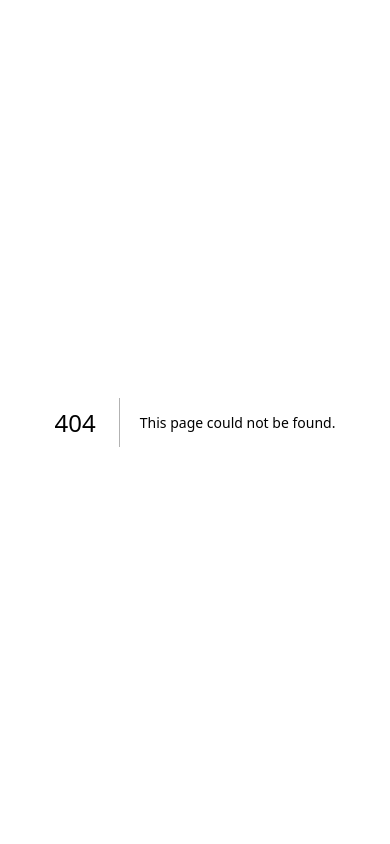
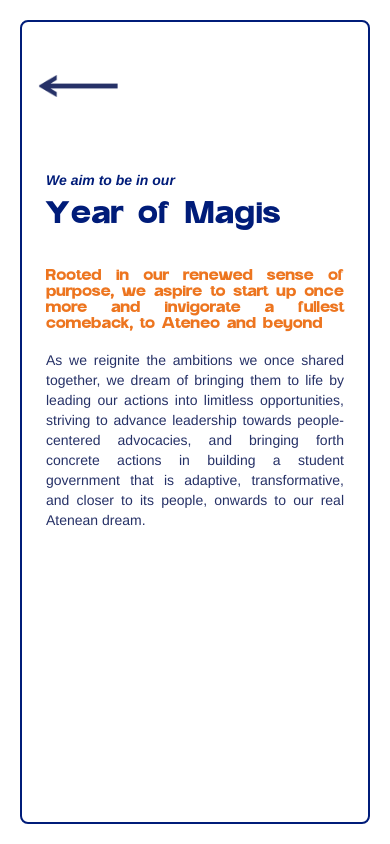
Before and after one commit to SAMAHAN-Systems-Development/samahan-at-the-get-go, a Next.js app: page /AboutFifthSection in a window 390 px wide. Before the commit this address had no page. Built offline with nearby package versions, Linux system fonts and the light colour scheme.

Commit message:
chore: added app | updated component and responsiveness

```diff
--- /dev/null
+++ b/src/app/AboutFifthSection/page.tsx
@@ -0,0 +1,9 @@
+import AboutFifthSection from "@/components/ui/AboutPage/AboutFifthSection/AboutFifthSection";
+
+export default function Home() {
+  return (
+    <main>
+      <AboutFifthSection title="Year of Magis" />
+    </main>
+  );
+}
--- a/src/components/ui/AboutFifthSection.tsx
+++ b/src/components/ui/AboutPage/AboutFifthSection/AboutFifthSection.tsx
@@ -1,4 +1,5 @@
 import React from "react";
+import Image from "next/image";
 
 type TitleProps = {
   title: string;
@@ -8,14 +9,17 @@ const AboutFifthSection = (props: TitleProps) => {
   return (
     <>
       <div className="w-full h-screen flex justify-center">
-        <div className="relative w-full m-5 border-2 border-blue rounded-lg flex flex-col">
-          <div className="flex flex-row justify-start ml-14 mt-14">
-            <p className="text-blue font-light sm:text-xl text-sm font-artega">
-              Logo
-            </p>
+        <div className="relative w-full m-5 border-2 border-blue rounded-lg flex flex-col gap-5">
+          <div className="relative sm:w-36 sm:h-36 w-20 h-20 sm:mx-10 mx-4 mt-6 ">
+            <Image
+              src="/assets/images/LeftBlueArrow.png"
+              alt="Blue Arrow"
+              className="object-contain"
+              fill
+            />
           </div>
-          <div className="flex flex-col ml-14 mt-4 mb-6">
-            <h1 className="text-blue sm:text-xl text-sm font-appleGaramound italic font-bold">
+          <div className="flex flex-col sm:mx-14 sm:mb-14 mx-6 mt-6 gap-3">
+            <h1 className="text-blue sm:text-2xl text-sm font-appleGaramound italic font-semibold">
               We aim to be in our
             </h1>
             <h1 className="text-blue text-2xl lg:text-6xl md:text-5xl font-semibold tracking-wide font-artega">
@@ -23,17 +27,17 @@ const AboutFifthSection = (props: TitleProps) => {
             </h1>
           </div>
 
-          <div className="flex justify-right flex-col ">
-            <div className="mx-14 mt-4">
-              <p className="text-orange font-artega font-bold text-large">
+          <div className="flex flex-col">
+            <div className="sm:mx-14 mx-6 mt-4">
+              <p className="text-orange font-artega font-bold xl:text-2xl md:text-lg text-xs text-justify">
                 Rooted in our renewed sense of purpose, we aspire to start up
                 once more and invigorate a fullest comeback, to Ateneo and
                 beyond
               </p>
             </div>
 
-            <div className="mx-14 mt-4">
-              <p className="text-lightBlue">
+            <div className="sm:mx-14 mx-6 sm:mt-8 mt-4 mb-2 overflow-hidden">
+              <p className="text-lightBlue text-sm lg:text-xl md:text-lg text-justify">
                 As we reignite the ambitions we once shared together, we dream
                 of bringing them to life by leading our actions into limitless
                 opportunities, striving to advance leadership towards
```
Also changed, not shown: public/assets/images/LeftBlueArrow.png (added), 1 other file (tests, documents, lock files or other folders).
